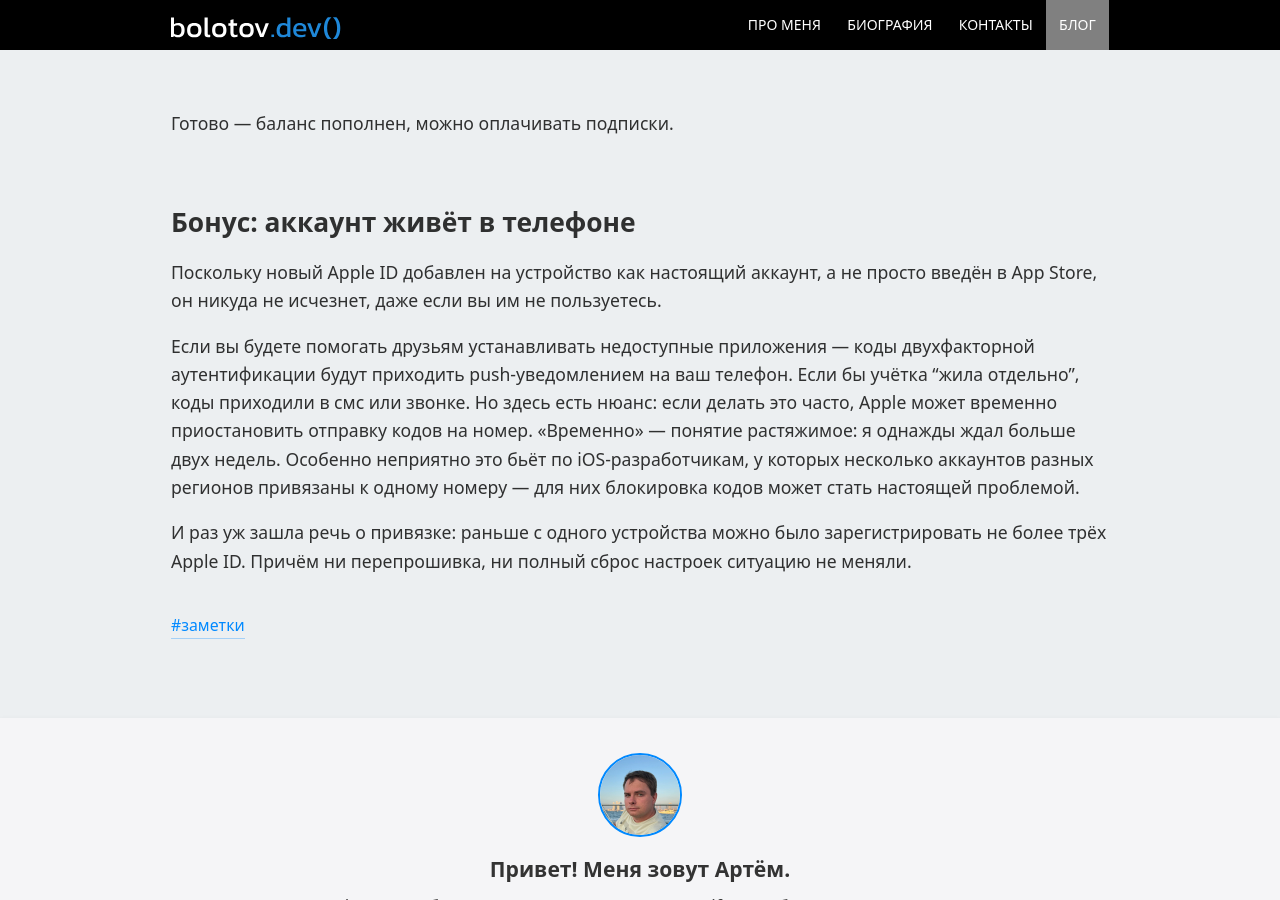
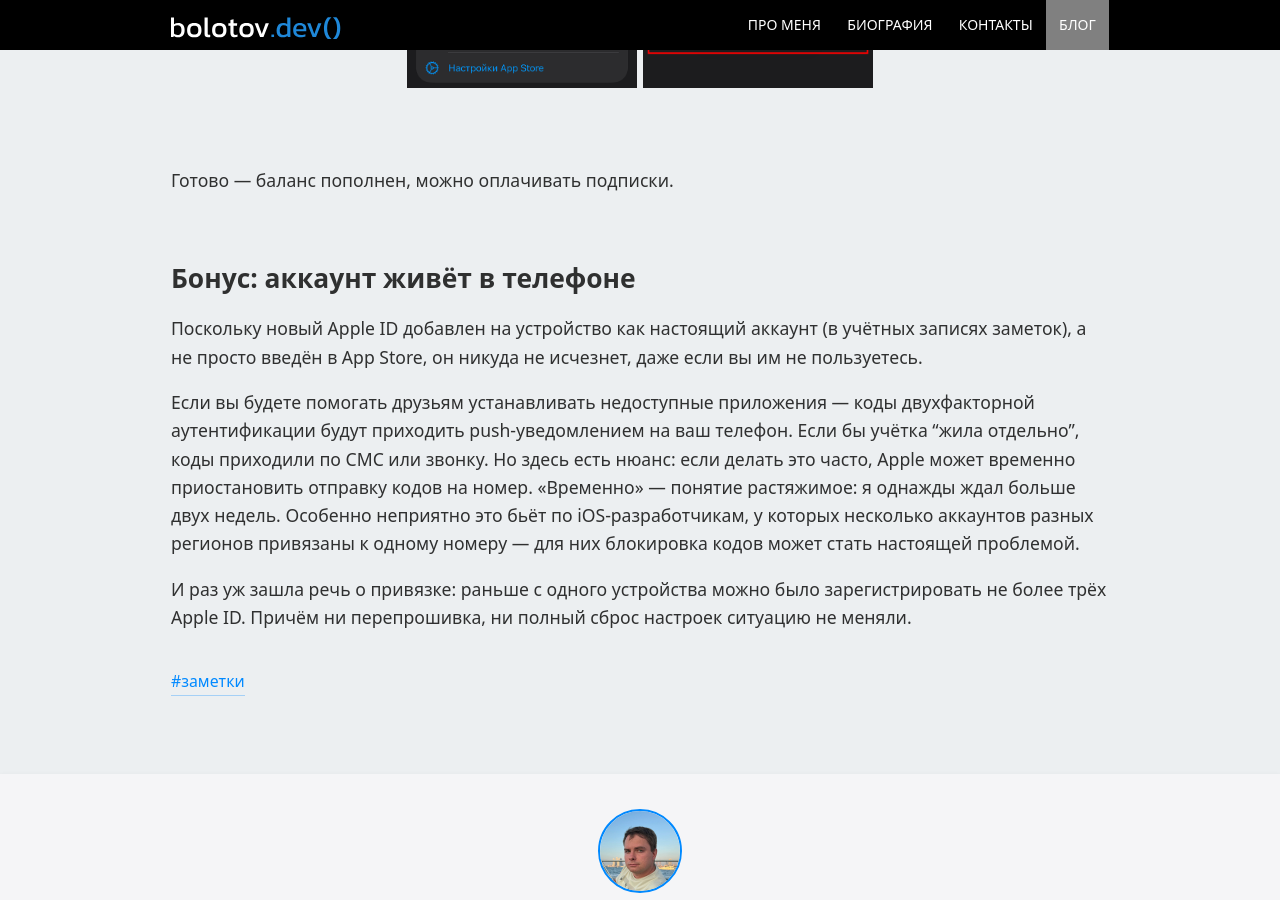
Before and after one commit to artembolotov/artembolotov.github.io, a Jekyll site: the page built from blog/_posts/2026-04-05-apple-id-other-region.md, in a window 1280 px wide and 900 px high, scrolled down 8818 px. Built offline with Jekyll 4.4.1, drawn with Linux system fonts in a browser that asks for light colours; some of the changed text lies outside the part shown.

Commit message:
Some fixes

```diff
--- a/blog/_posts/2026-04-05-apple-id-other-region.md
+++ b/blog/_posts/2026-04-05-apple-id-other-region.md
@@ -45,7 +45,7 @@
 
 У нас теперь два Apple ID на одном устройстве: основной — для iCloud, Сообщений и всего остального, новый — только для App Store. Чтобы они не мешали друг другу, нужно отключить в новом аккаунте всё лишнее.
 
-В Настройках появится вторая строка с аккаунтом. Заходим в неё, открываем **iCloud** и выключаем все переключатели — Календарь, Контакты, Напоминания. В настройках Заметок новая учётная запись будет показана как «Неактивна» — так и должно быть, мы не собираемся использовать её для Заметок.
+Учётных записей для заметок стало больше на одну. Заходим в неё, открываем **iCloud** и выключаем все переключатели — Календарь, Контакты, Напоминания. Учётка будет показана как «Неактивна» — так и должно быть.
 
 {% capture gallery_icloud %}
 11.png
@@ -138,8 +138,8 @@
 
 ## Бонус: аккаунт живёт в телефоне
 
-Поскольку новый Apple ID добавлен на устройство как настоящий аккаунт, а не просто введён в App Store, он никуда не исчезнет, даже если вы им не пользуетесь.
+Поскольку новый Apple ID добавлен на устройство как настоящий аккаунт (в учётных записях заметок), а не просто введён в App Store, он никуда не исчезнет, даже если вы им не пользуетесь.
 
-Если вы будете помогать друзьям устанавливать недоступные приложения — коды двухфакторной аутентификации будут приходить push-уведомлением на ваш телефон. Если бы учётка "жила отдельно", коды приходили в смс или звонке. Но здесь есть нюанс: если делать это часто, Apple может временно приостановить отправку кодов на номер. «Временно» — понятие растяжимое: я однажды ждал больше двух недель. Особенно неприятно это бьёт по iOS-разработчикам, у которых несколько аккаунтов разных регионов привязаны к одному номеру — для них блокировка кодов может стать настоящей проблемой.
+Если вы будете помогать друзьям устанавливать недоступные приложения — коды двухфакторной аутентификации будут приходить push-уведомлением на ваш телефон. Если бы учётка "жила отдельно", коды приходили по СМС или звонку. Но здесь есть нюанс: если делать это часто, Apple может временно приостановить отправку кодов на номер. «Временно» — понятие растяжимое: я однажды ждал больше двух недель. Особенно неприятно это бьёт по iOS-разработчикам, у которых несколько аккаунтов разных регионов привязаны к одному номеру — для них блокировка кодов может стать настоящей проблемой.
 
 И раз уж зашла речь о привязке: раньше с одного устройства можно было зарегистрировать не более трёх Apple ID. Причём ни перепрошивка, ни полный сброс настроек ситуацию не меняли.
```
Also changed, not shown: other parts of blog/_posts/2026-04-05-apple-id-other-region.md (+5 -5 lines).
